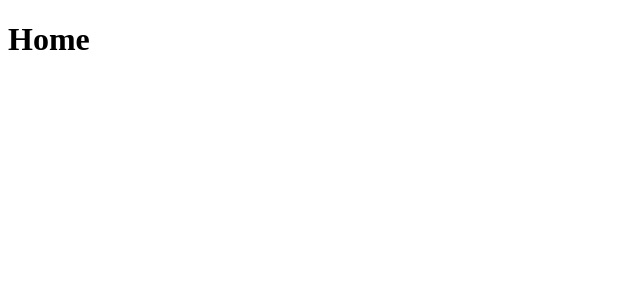
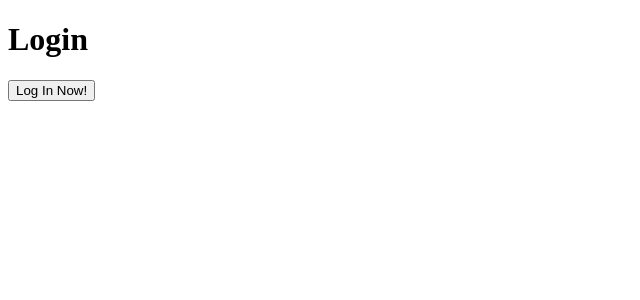
Before and after one commit to Dongdong-k/instaclone_web, a React (Create React App) app: page /#/ in a window 1280 px wide. Shown: the top 300 px of the page, without its empty margins (0-640 px from the left). Built offline with nearby package versions, Linux system fonts and the light colour scheme.

Commit message:
#8.5 Auth POC (06:33

```diff
--- a/src/App.tsx
+++ b/src/App.tsx
@@ -1,5 +1,6 @@
 // import styled, { ThemeProvider } from "styled-components";
 // import { ourTheme } from "./styles";
+import { useState } from "react";
 import {
   HashRouter as Router,
   Redirect,
@@ -16,7 +17,7 @@
 // `;
 
 function App() {
-  const isloggedIn = true;
+  const [isLoggedIn, setIsLoggedIn] = useState(false);
   return (
     <div>
       {/* 라우터 설정 */}
@@ -27,7 +28,11 @@
         <Switch>
           {/* exact : path가 완전히 동일할 경우에만 실행 */}
           <Route exact path="/">
-            {isloggedIn ? <Home /> : <Login />}
+            {isLoggedIn ? (
+              <Home setIsLoggedIn={setIsLoggedIn} />
+            ) : (
+              <Login setIsLoggedIn={setIsLoggedIn} />
+            )}
           </Route>
           {/* 없는 페이지 주소 입력시 아래와 같이 출력, 마지막에 입력하기 */}
           <Route>
--- a/src/screens/Home.tsx
+++ b/src/screens/Home.tsx
@@ -1,5 +1,10 @@
-const Home = () => {
-  return <h1>Home</h1>;
+const Home = ({ setIsLoggedIn }: any) => {
+  return (
+    <div>
+      <h1>Home</h1>
+      <button onClick={() => setIsLoggedIn(false)}> Log Out Now!</button>
+    </div>
+  );
 };
 
 export default Home;
--- a/src/screens/Login.tsx
+++ b/src/screens/Login.tsx
@@ -1,5 +1,10 @@
-const Login = () => {
-  return <h1>Login</h1>;
+const Login = ({ setIsLoggedIn }: any) => {
+  return (
+    <div>
+      <h1>Login</h1>
+      <button onClick={() => setIsLoggedIn(true)}> Log In Now!</button>
+    </div>
+  );
 };
 
 export default Login;
```
